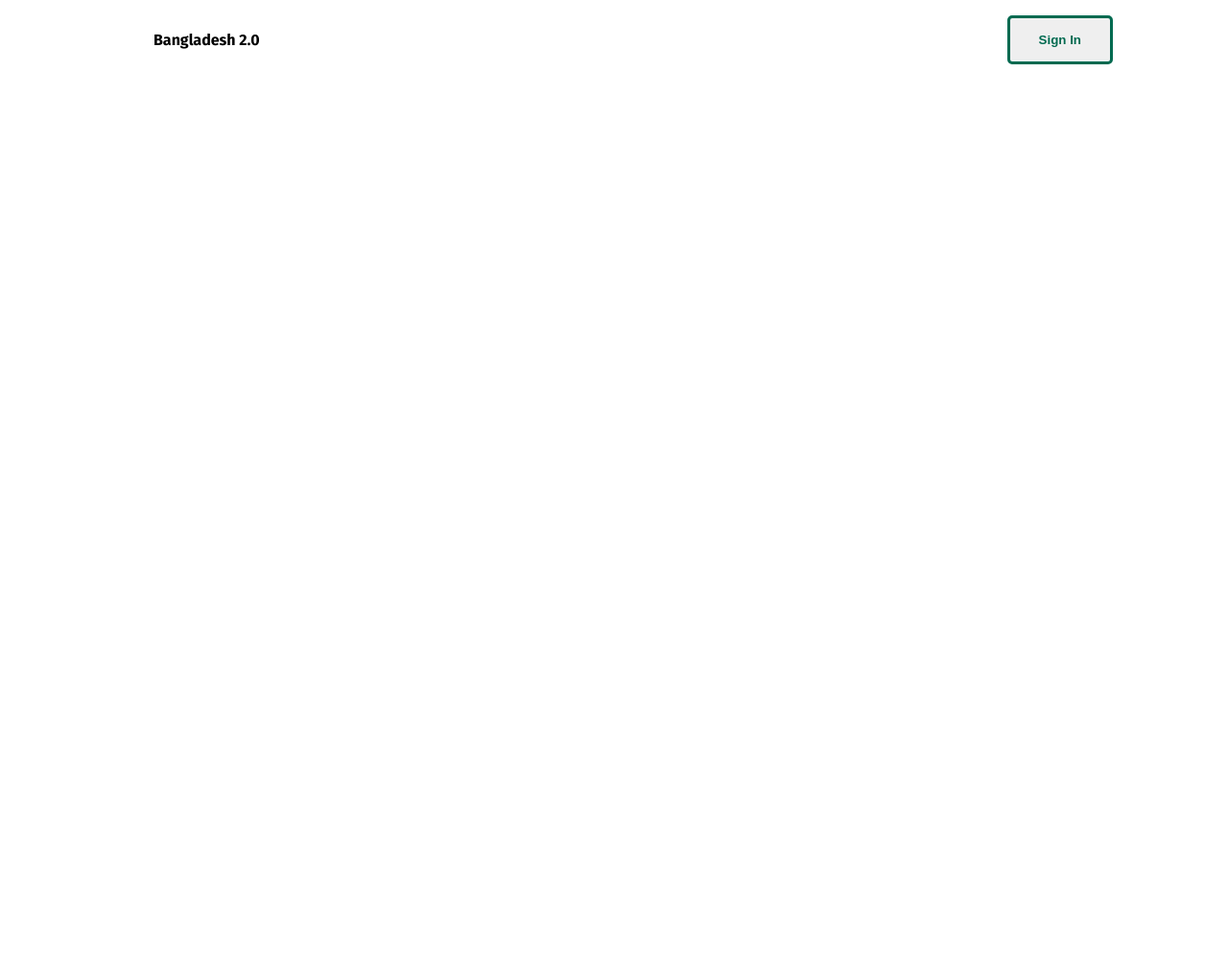
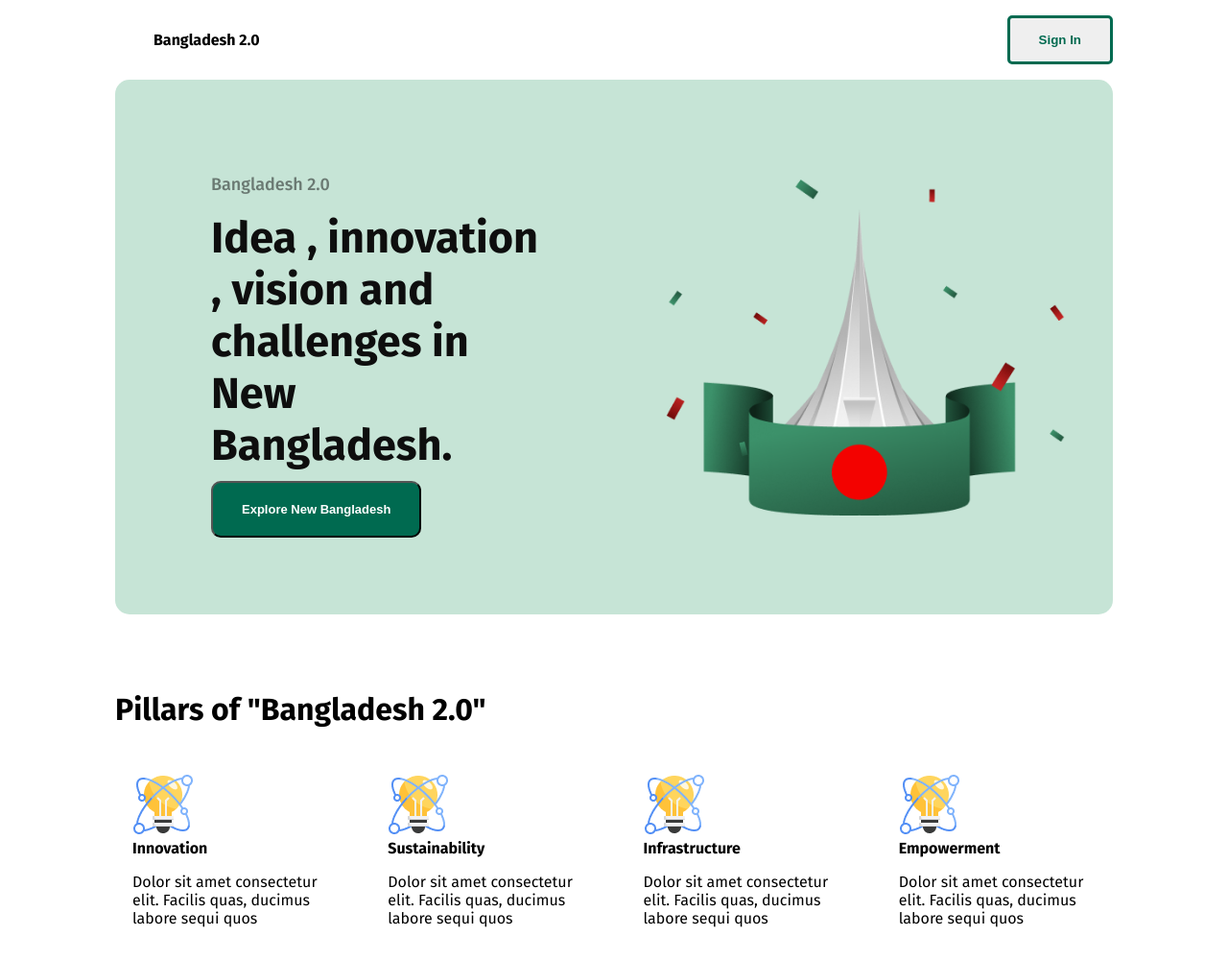
Before and after one commit to n8shade/assignment1, a plain HTML site: page index.html in a window 1280 px wide. Shown: the whole page at 96% size. Before the commit the page ends 800 px from the top, so only its background shows below. Drawn offline with Linux system fonts and the light colour scheme.

Commit message:
fixing cards

```diff
--- a/index.html
+++ b/index.html
@@ -1,14 +1,16 @@
 <!DOCTYPE html>
 <html lang="en">
+
 <head>
     <style>
         @import url('https://fonts.googleapis.com/css2?family=Fira+Sans:ital,wght@0,100;0,200;0,300;0,400;0,500;0,600;0,700;0,800;0,900;1,100;1,200;1,300;1,400;1,500;1,600;1,700;1,800;1,900&family=Open+Sans:ital,wght@0,300..800;1,300..800&family=Work+Sans:ital,wght@0,100..900;1,100..900&display=swap');
-        </style>
+    </style>
     <meta charset="UTF-8">
     <meta name="viewport" content="width=device-width, initial-scale=1.0">
     <title>assignment 1</title>
     <link rel="stylesheet" href="styles.css">
 </head>
+
 <body class="fira-sans-normal">
     <header>
         <nav>
@@ -18,5 +20,35 @@
             </ul>
         </nav>
     </header>
+    <div class="banner-1">
+        <div class="content-1">
+            <p class="p1">Bangladesh 2.0</p>
+            <p class="p2">Idea , innovation , vision and challenges in New Bangladesh.</p>
+            <button class="btn-2"> Explore New Bangladesh</button>
+        </div>
+        <img src="assets/hero.png" alt="" width="80%" height="350px" style="margin-right: 50px;">
+    </div>
+    <section class="pbd">
+        <h2>Pillars of "Bangladesh 2.0"</h2>
+        <div class="pbd-cards">
+            <div class="pbd-cards-content">
+                <img src="assets/card-icon.png" alt=""><br><strong>Innovation</strong>
+                <p>Dolor sit amet consectetur elit. Facilis quas, ducimus labore sequi quos </p>
+            </div>
+            <div class="pbd-cards-content">
+                <img src="assets/card-icon.png" alt=""><br><strong>Sustainability</strong>
+                <p>Dolor sit amet consectetur elit. Facilis quas, ducimus labore sequi quos </p>
+            </div>
+            <div class="pbd-cards-content">
+                <img src="assets/card-icon.png" alt=""><br><strong>Infrastructure</strong>
+                <p>Dolor sit amet consectetur elit. Facilis quas, ducimus labore sequi quos </p>
+            </div>
+            <div class="pbd-cards-content">
+                <img src="assets/card-icon.png" alt=""><br><strong>Empowerment</strong>
+                <p>Dolor sit amet consectetur elit. Facilis quas, ducimus labore sequi quos </p>
+            </div>
+        </div>
+    </section>
 </body>
+
 </html>
--- a/styles.css
+++ b/styles.css
@@ -2,21 +2,84 @@
     font-family: "Fira Sans", serif;
     font-style: normal;
 }
-body{
+
+body {
     margin: auto 120px;
 }
+
 nav ul {
     display: flex;
     align-items: center;
     justify-content: space-between;
 }
-nav ul li{
+
+nav ul li {
     list-style: none;
 }
-.btn-1{
+
+.btn-1 {
     color: rgb(0, 106, 80);
     padding: 15px 30px;
     font-weight: 600;
     border-radius: 5px;
     border: solid rgb(0, 106, 80);
 }
+
+.banner-1 {
+    background-color: rgb(198, 228, 214);
+    display: flex;
+    align-items: center;
+    border-radius: 15px;
+}
+
+.content-1 {
+    margin: 80px 30px 80px 100px;
+}
+
+.content-1>.p1 {
+    color: rgba(14, 14, 14, 0.5);
+    font-size: 18px;
+    font-weight: 500;
+    text-align: left;
+}
+
+.content-1>.p2 {
+    color: rgb(14, 14, 14);
+    font-size: 45px;
+    font-weight: 700;
+    text-align: left;
+    margin-right: 100px;
+    margin-top: 0px;
+    margin-bottom: 10px;
+}
+
+.btn-2 {
+    font-size: 13px;
+    color: rgb(255, 255, 255);
+    font-weight: 600;
+    text-align: left;
+    padding: 20px 30px;
+    border-radius: 10px;
+    background-color: rgb(0, 106, 80);
+}
+
+.pbd {
+    margin-top: 80px;
+}
+
+.pbd>h2 {
+    font-size: 32px;
+    font-weight: 700;
+    text-align: left;
+}
+.pbd-cards{
+    display: flex;
+    margin-top: 30px;
+    align-items: center;
+    justify-content: space-around;
+    box-shadow: rgba(14, 14, 14, 0.15);
+    gap: 25px;
+}
+.pbd-cards-content{
+    padding: 18px;
+}
```
